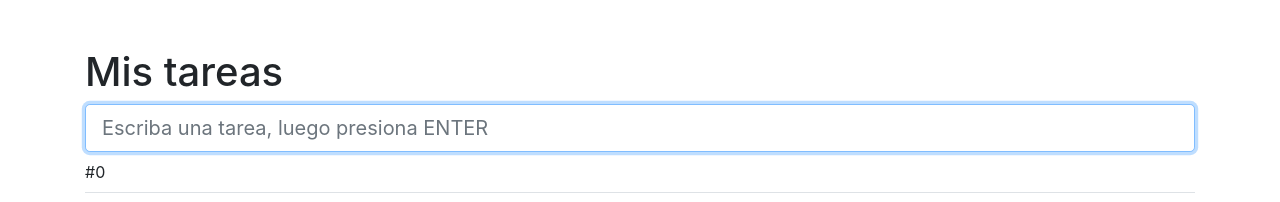
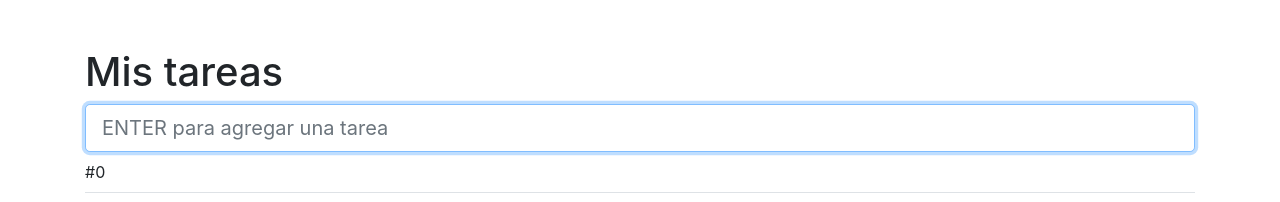
Before and after one commit to lfdel/react-task-app, a React (Create React App) app: page / in a window 1280 px wide. Shown: the top 202 px of the page. Built offline with nearby package versions, Linux system fonts and the light colour scheme.

Commit message:
Eliminar una trarea

```diff
--- a/src/App.js
+++ b/src/App.js
@@ -1,12 +1,14 @@
 
-import React, { useState } from "react"
+import React, { useState, useRef } from "react"
 import shortid from "shortid"
 
 function App() {
 
 
-  const [tasks] = useState([])
+  const [tasks, setTasks] = useState([])
   const [nameTask, setNameTask] = useState("")
+  const refInput = useRef(null)
+
 
 
   const handleKeyEnter = (event) => {
@@ -25,15 +27,18 @@ function App() {
   }
 
   const handelDeleteTask = (task) => {
-    alert(task.name)
+    setTasks(tasks.filter((t) => (t.id !== task.id)))
+    refInput.current.focus();
   }
 
   return (
     <div className="container mt-5">
       <h1>Mis tareas</h1>
-      <input className="form-control form-control-lg"
+      <input
+        ref={refInput}
+        className="form-control form-control-lg"
         type="text"
-        placeholder="Escriba una tarea, luego presiona ENTER"
+        placeholder="ENTER para agregar una tarea"
         onChange={(e) => setNameTask(e.target.value)}
         value={nameTask}
         onKeyUp={handleKeyEnter}
```
